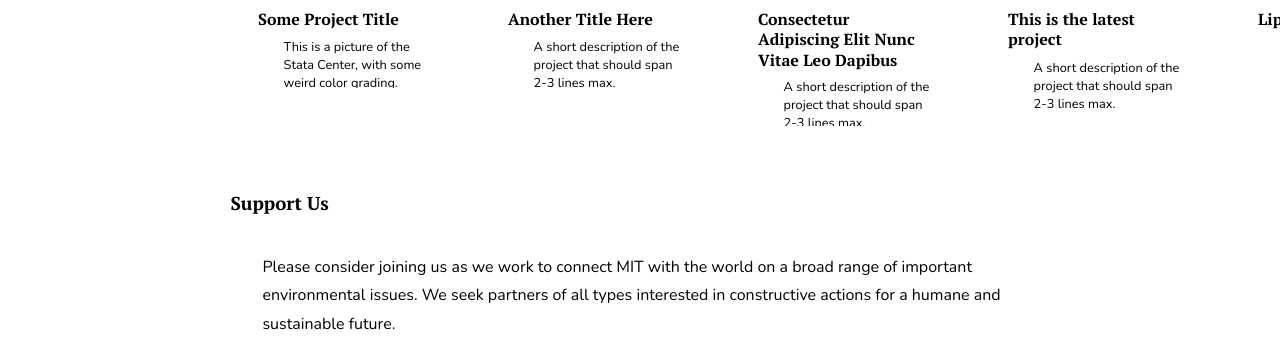
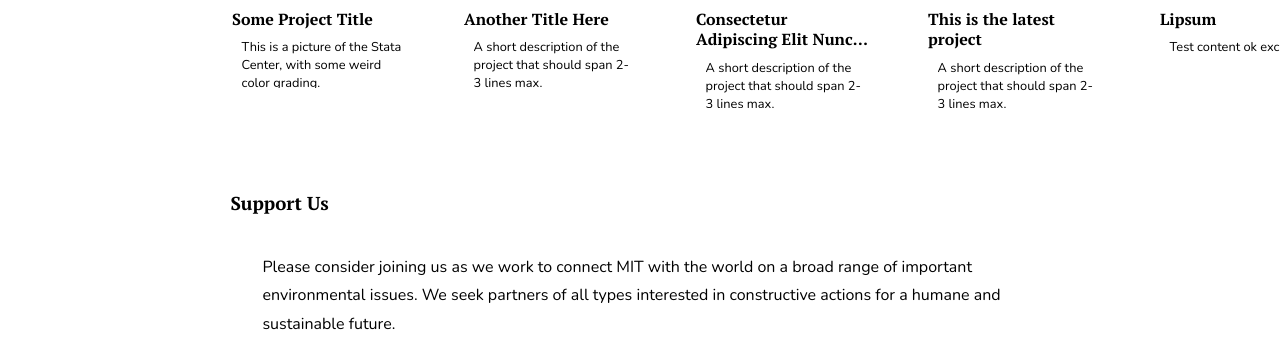
Before and after one commit to itstorque/mit-rrg, a Jekyll site: the page built from index.html, in a window 1280 px wide and 900 px high, scrolled down 916 px, cut to the strip 544-900 px from the top of the window. Built offline with Jekyll 4.4.1, drawn with Linux system fonts in a browser that asks for light colours.

Commit message:
Better styling for member+project cards

```diff
--- a/resources/styles/mobile.css
+++ b/resources/styles/mobile.css
@@ -160,6 +160,15 @@
 		margin-bottom: 4em;
 	}
 
+	.mobile_card_container {
+		-ms-overflow-style: none;
+		scrollbar-width: none;
+	}
+
+	.mobile_card_container::-webkit-scrollbar {
+		display: none;
+	}
+
 	.card_container {
 		margin: 0 1em; /* -4.5vw due to margins of body+section 100/((100-4)*0.95 */
 		grid-auto-flow: column;
@@ -203,7 +212,7 @@
 	/** PROJECT STORIES **/
 
 	.project_cards {
-		grid-template-columns: repeat(auto-fill, 230px);
+		grid-template-columns: repeat(auto-fill, 200px);
 		padding-left: 10vw;
 	}
 
--- a/resources/styles/style.css
+++ b/resources/styles/style.css
@@ -642,8 +642,7 @@ footer .mail_icon {
 
 .project_cards {
 	display: grid;
-	grid-gap: 10px;
-	grid-template-columns: repeat(auto-fill, 240px);
+	grid-gap: 2em;
 	grid-template-rows: minmax(150px, 1fr);
 	overflow-x: scroll;
 	overflow-y: hidden;
@@ -654,6 +653,12 @@ footer .mail_icon {
 	padding: 0;
 	display: grid;
 	grid-auto-flow: column;
+	-ms-overflow-style: none;
+	scrollbar-width: none;
+}
+
+.project_cards::-webkit-scrollbar {
+  display: none;
 }
 
 .project_card {
@@ -675,7 +680,12 @@ footer .mail_icon {
 	margin-top: 0.4em;
 	margin-bottom: 1em;
 	margin-left: 0.5rem;
-	max-height: 3.8em;
+	max-height: 2.65em;
+	display: -webkit-box;
+	-webkit-line-clamp: 2;
+	-webkit-box-orient: vertical;
+	overflow: hidden;
+	text-overflow: ellipsis;
 	line-height: 1.3em;
 	transition: all 0.2s ease-out;
 	transition-delay: 0.1s;
@@ -687,11 +697,15 @@ footer .mail_icon {
 	font-weight: 300;
 	font-style: normal;
 	margin-top: -0.5em;
-	margin-left: 0.5rem;
+	margin-left: -0.5rem;
 	display: block;
 	text-overflow: ellipsis;
 	word-wrap: break-word;
+	display: -webkit-box;
+	-webkit-line-clamp: 3;
+	-webkit-box-orient: vertical;
 	overflow: hidden;
+	text-overflow: ellipsis;
 	max-height: 3.8em;
 	line-height: 1.4em;
 	transition: all 0.2s ease-out;
```
